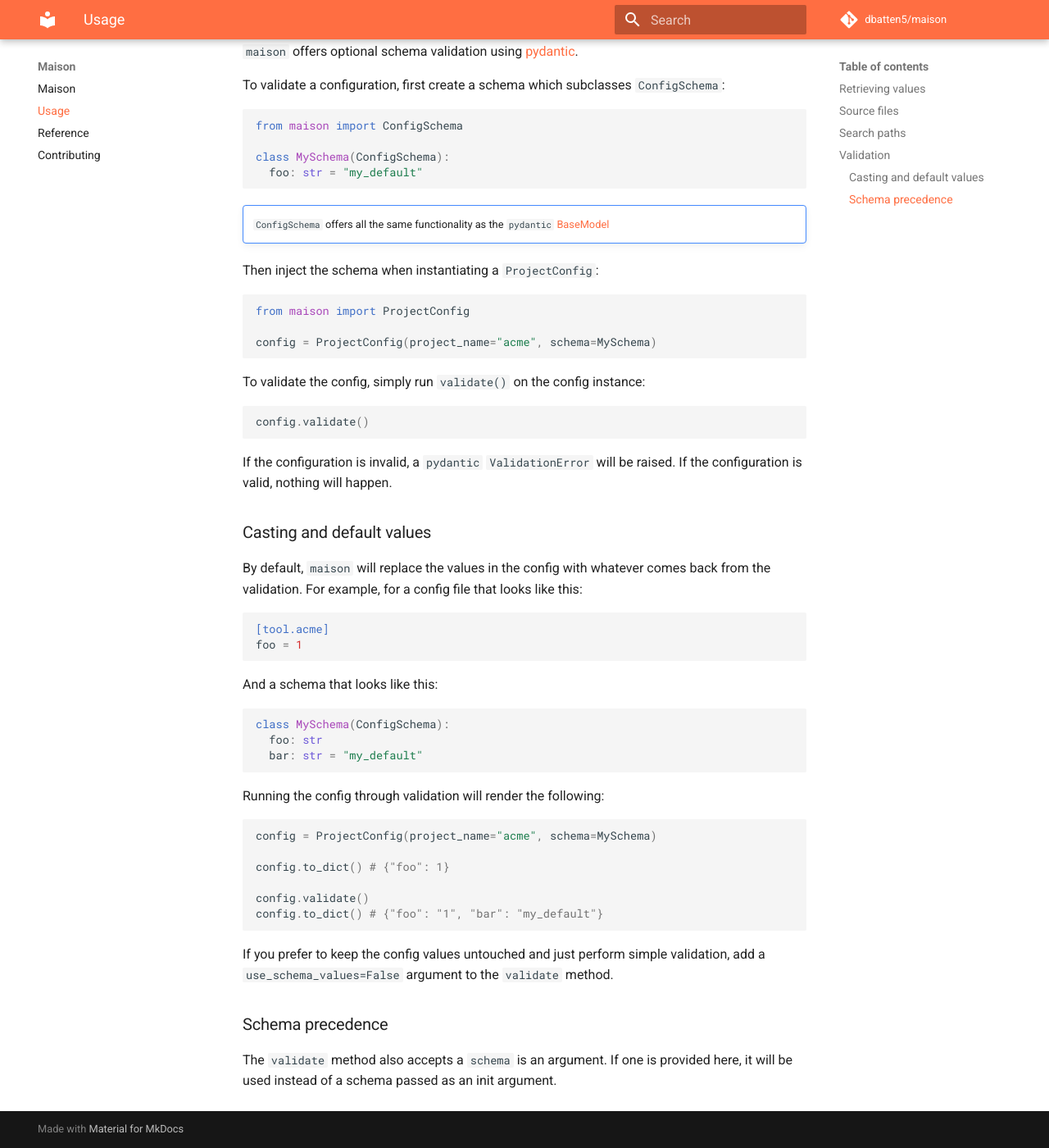
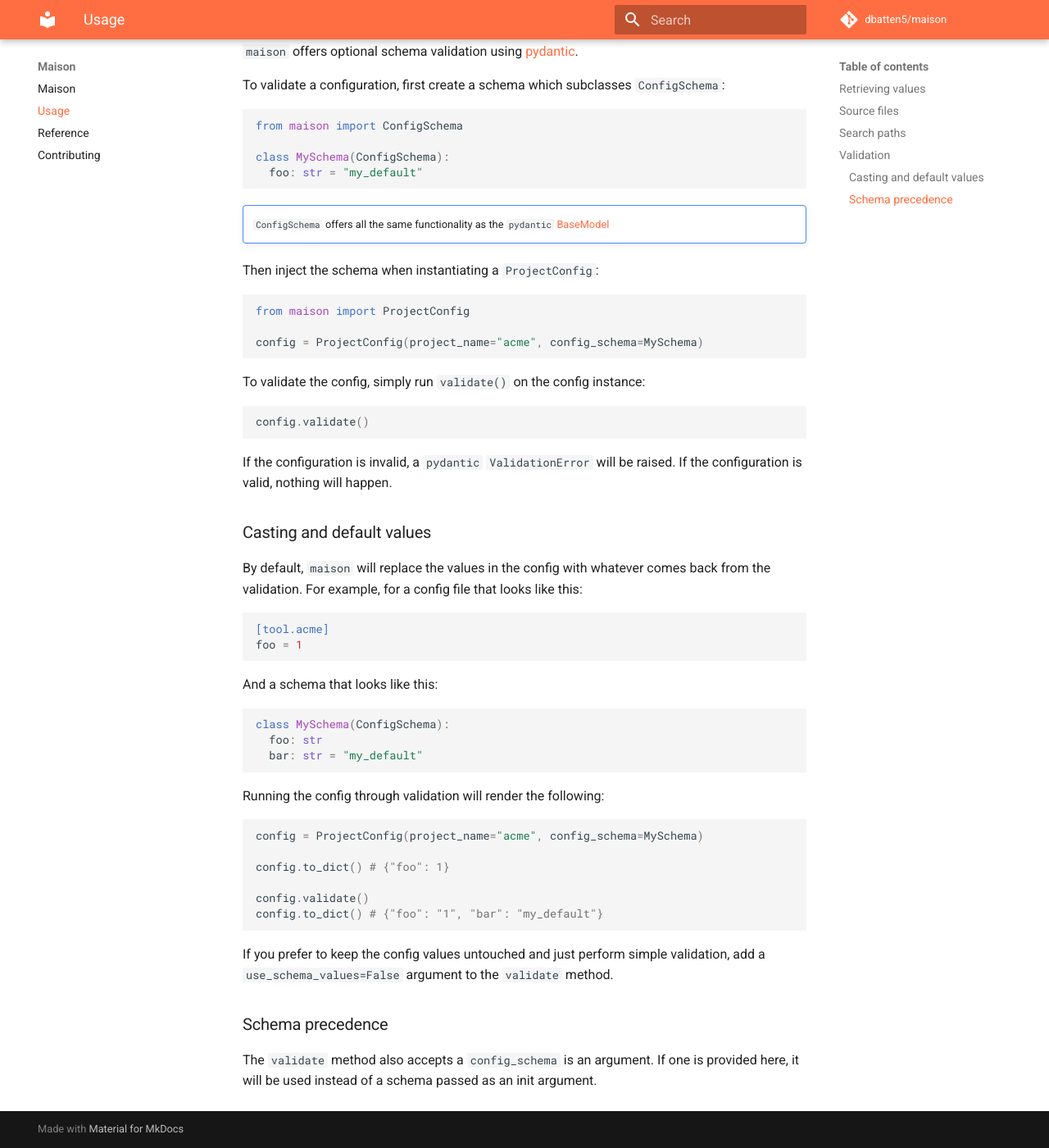
Before and after one commit to dbatten5/maison, an MkDocs documentation site: the page built from docs/usage.md, in a window 1280 px wide and 1400 px high, scrolled down 1659 px. Shown: the whole window at 82% size. Built offline with MkDocs 1.6.1 and Material for MkDocs 9.7.7, drawn with Linux system fonts in a browser that asks for light colours; comment, search, counter and statistics services are not loaded.

Commit message:
use `config_schema` instead of `schema`
- more explicit and avoids clashes with `pydantic`

````diff
--- a/docs/usage.md
+++ b/docs/usage.md
@@ -97,7 +97,7 @@
 ```python
 from maison import ProjectConfig
 
-config = ProjectConfig(project_name="acme", schema=MySchema)
+config = ProjectConfig(project_name="acme", config_schema=MySchema)
 ```
 
 To validate the config, simply run `validate()` on the config instance:
@@ -130,7 +130,7 @@
 Running the config through validation will render the following:
 
 ```python
-config = ProjectConfig(project_name="acme", schema=MySchema)
+config = ProjectConfig(project_name="acme", config_schema=MySchema)
 
 config.to_dict() # {"foo": 1}
 
@@ -143,5 +143,5 @@
 
 ## Schema precedence
 
-The `validate` method also accepts a `schema` is an argument. If one is provided here,
+The `validate` method also accepts a `config_schema` is an argument. If one is provided here,
 it will be used instead of a schema passed as an init argument.
````
Also changed, not shown: 1 other file.
